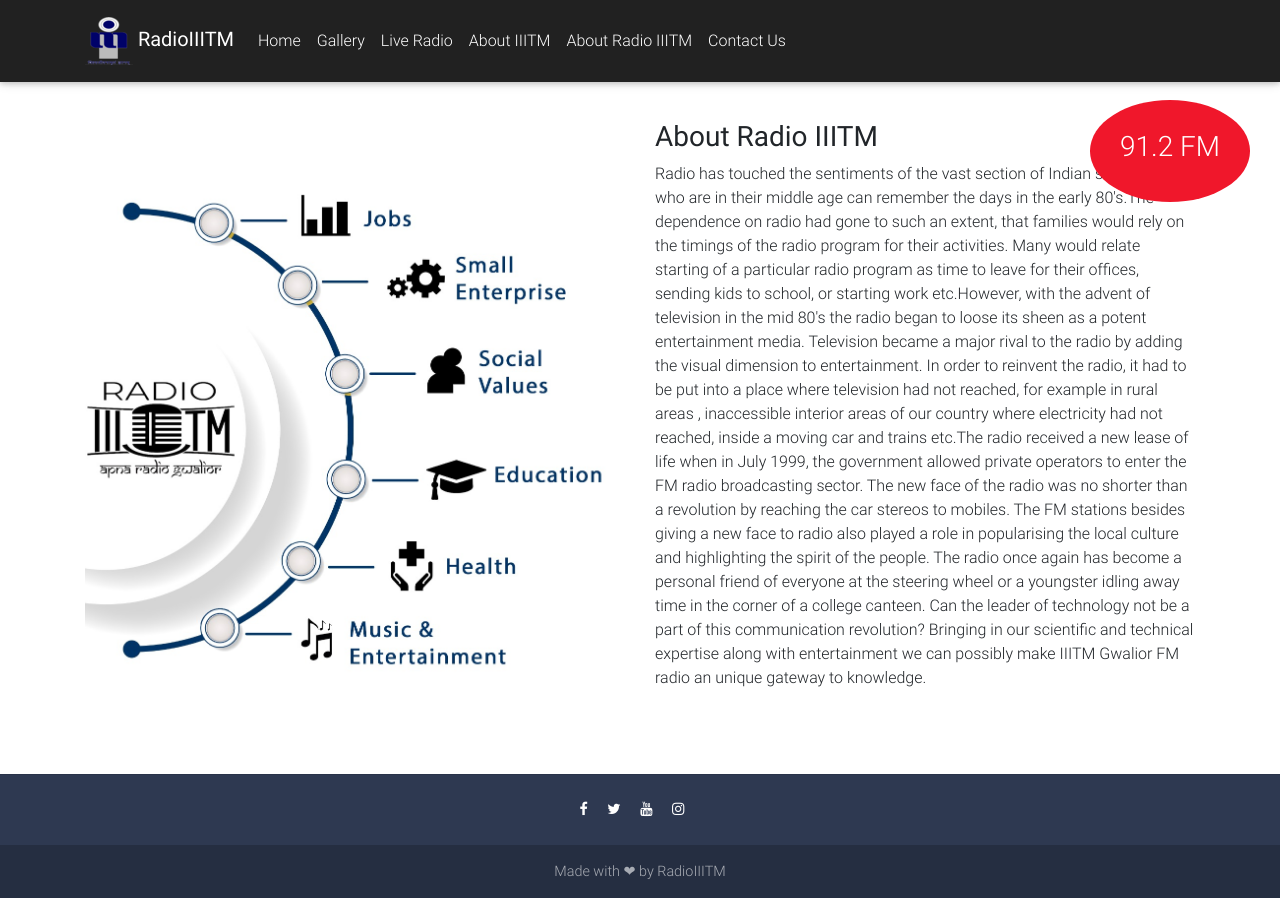
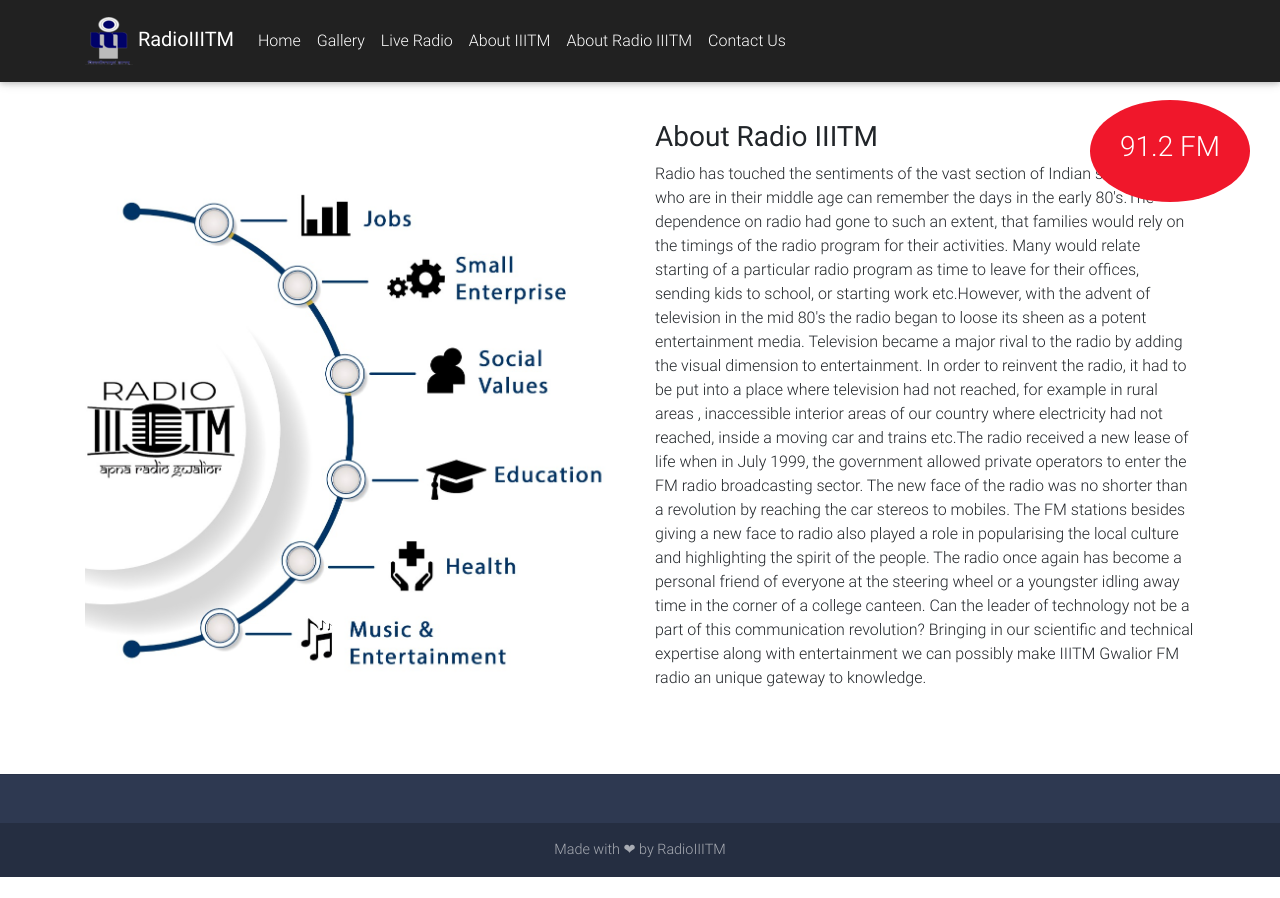
Before and after one commit to arihantjain8118/radio-fl, a plain HTML site: page aboutradio.html in a window 1280 px wide. After the commit the page ends 877 px from the top, so only its background shows below. Drawn offline with Linux system fonts and the light colour scheme.

Commit message:
Add files via upload

```diff
--- a/aboutradio.html
+++ b/aboutradio.html
@@ -103,20 +103,7 @@
 
         <!-- Social icons -->
         <div class="pb-4">
-            <a href="https://www.facebook.com/" target="_blank">
-                <i class="fa fa-facebook mr-3"></i>
-            </a>
 
-            <a href="https://twitter.com/" target="_blank">
-                <i class="fa fa-twitter mr-3"></i>
-            </a>
-
-            <a href="https://www.youtube.com/" target="_blank">
-                <i class="fa fa-youtube mr-3"></i>
-            </a>
-            <a href="https://www.instagram.com/" target="_blank">
-                <i class="fa fa-instagram mr-3"></i>
-            </a>
 
         </div>
         <!-- Social icons -->
```
Also changed, not shown: contact.html (+2 -2 lines), like_button.js (added, +25 -0 lines).
